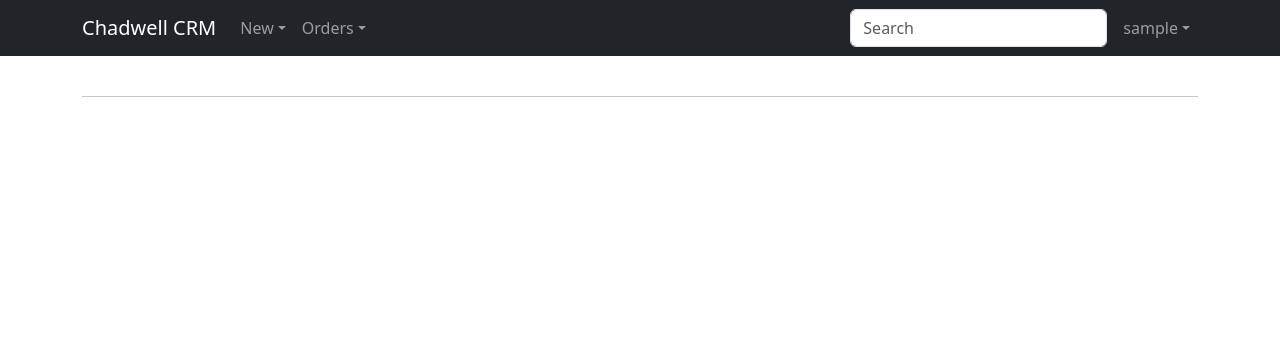
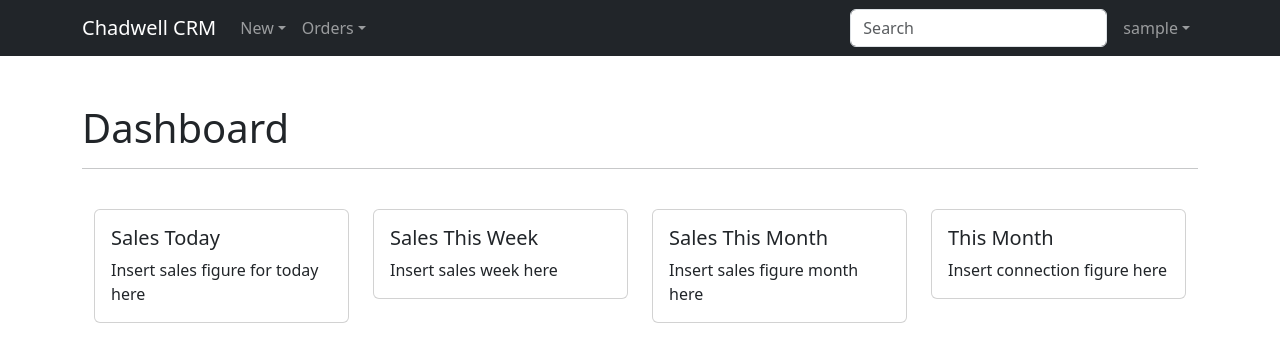
Before and after one commit to laytreynolds/dcrm, a Django app: page /crm/ in a window 1280 px wide. Shown: the top 362 px of the page. Run offline with Django 5.2, Linux system fonts and the light colour scheme; the visitor is signed in with stand-in values (Sample User, id 1); some libraries are stand-ins or nearby versions.

Commit message:
Home page cards

```diff
--- a/dcrm/api/templates/base.html
+++ b/dcrm/api/templates/base.html
@@ -16,24 +16,23 @@
 
   <body>
     {% if user.is_authenticated %}
-      <nav>{% include 'navbar.html' %}</nav>
-      {% else %}
-      <nav>{% include 'logged_out_nav.html' %}</nav>
-      {% endif %}
-      <br />
-    <div class="container-fluid">
+    <nav>{% include 'navbar.html' %}</nav>
+    {% else %}
+    <nav>{% include 'logged_out_nav.html' %}</nav>
+    {% endif %}
+    <br />
+
       <div class="container">
-          {% block heading %}
+        <br />
+        {% block heading %} {% endblock %}
+        <hr />
+        <br />
+
+        {% block content1 %}
 
 
-          {% endblock %}
-          <hr />
-        <br />
 
-        <div id="content">
-          {% block content1 %}
-          {% endblock %}
-        </div>
+        {% endblock %}
       </div>
     </div>
 
--- /dev/null
+++ b/dcrm/api/templates/home.html
@@ -0,0 +1,40 @@
+{% extends "base.html" %} {% block heading %}
+<h1>Dashboard</h1>
+{% endblock %} {% block content1 %}
+  <div class="container">
+    <div class="row">
+      <div class="col-md-3">
+        <div class="card d-flex align-items-stretch">
+          <div class="card-body">
+            <h5 class="card-title">Sales Today</h5>
+            <p class="card-text">Insert sales figure for today here</p>
+          </div>
+        </div>
+      </div>
+      <div class="col-md-3">
+        <div class="card d-flex align-items-stretch">
+          <div class="card-body">
+            <h5 class="card-title">Sales This Week</h5>
+            <p class="card-text">Insert sales  week here</p>
+          </div>
+        </div>
+      </div>
+      <div class="col-md-3">
+        <div class="card d-flex align-items-stretch">
+          <div class="card-body">
+            <h5 class="card-title">Sales This Month</h5>
+            <p class="card-text">Insert sales figure month here</p>
+          </div>
+        </div>
+      </div>
+      <div class="col-md-3">
+        <div class="card d-flex align-items-stretch">
+          <div class="card-body">
+            <h5 class="card-title">This Month</h5>
+            <p class="card-text">Insert connection figure  here</p>
+          </div>
+        </div>
+      </div>
+    </div>
+  </div>
+{% endblock %}
--- a/dcrm/api/templates/navbar.html
+++ b/dcrm/api/templates/navbar.html
@@ -86,9 +86,7 @@
             aria-expanded="false"
             >{{ user.username }}</a
           >
-          <ul
-            class="dropdown-menu"
-          >
+          <ul class="dropdown-menu">
             <li
               style="
                 width: 100%;
--- a/dcrm/api/templates/order/detail.html
+++ b/dcrm/api/templates/order/detail.html
@@ -1,5 +1,4 @@
 {% extends "base.html" %}
-<div class="container">
   {% block heading %}<h1>{{ OrderDetail.order_Number }}</h1> {% endblock %}
   {% block content1 %}
   <br />
--- a/dcrm/api/views.py
+++ b/dcrm/api/views.py
@@ -13,7 +13,7 @@ from django.contrib.auth.mixins import LoginRequiredMixin
 
 @login_required
 def Home(request):
-    return render(request, "base.html")
+    return render(request, "home.html")
 
 # ORDER
 
```
